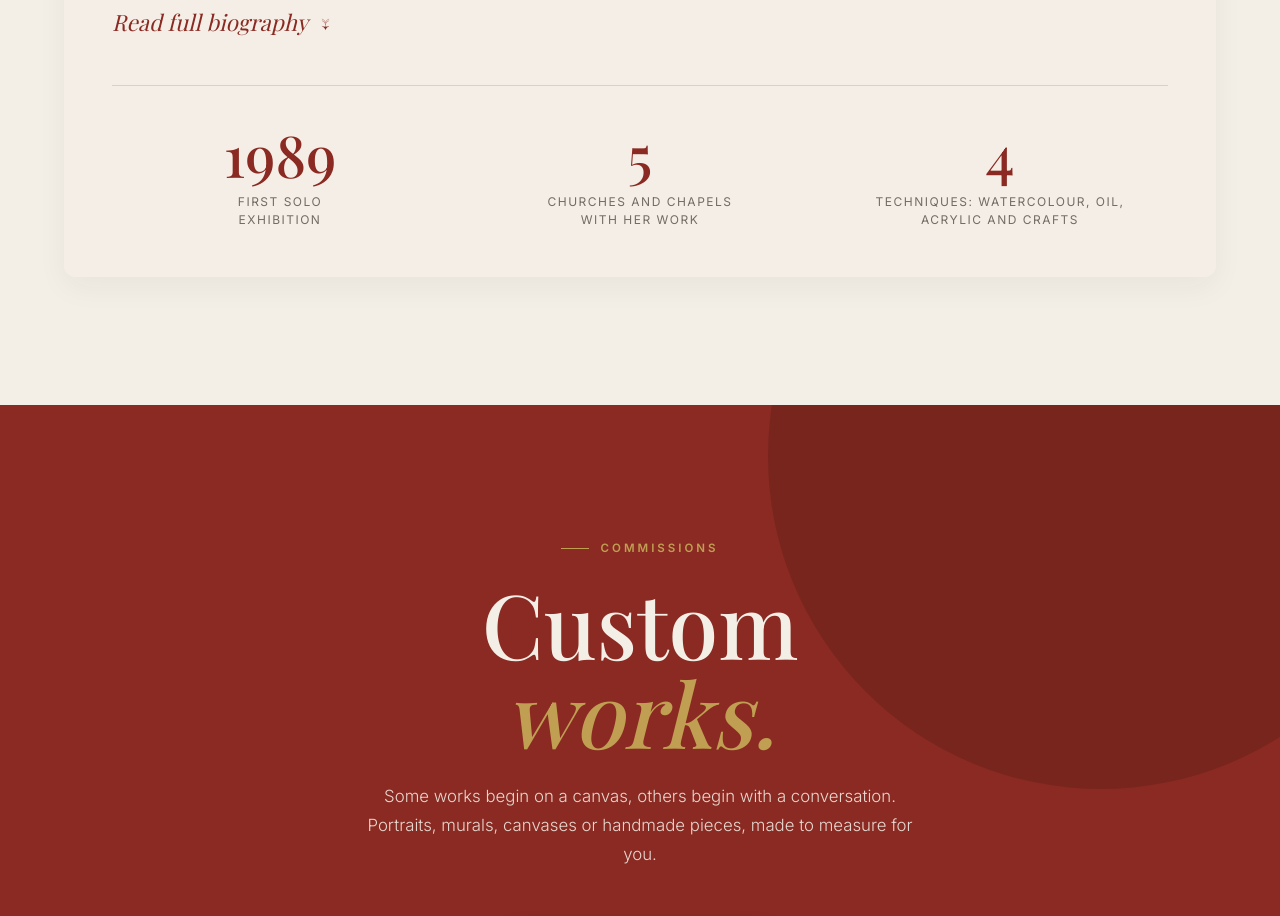
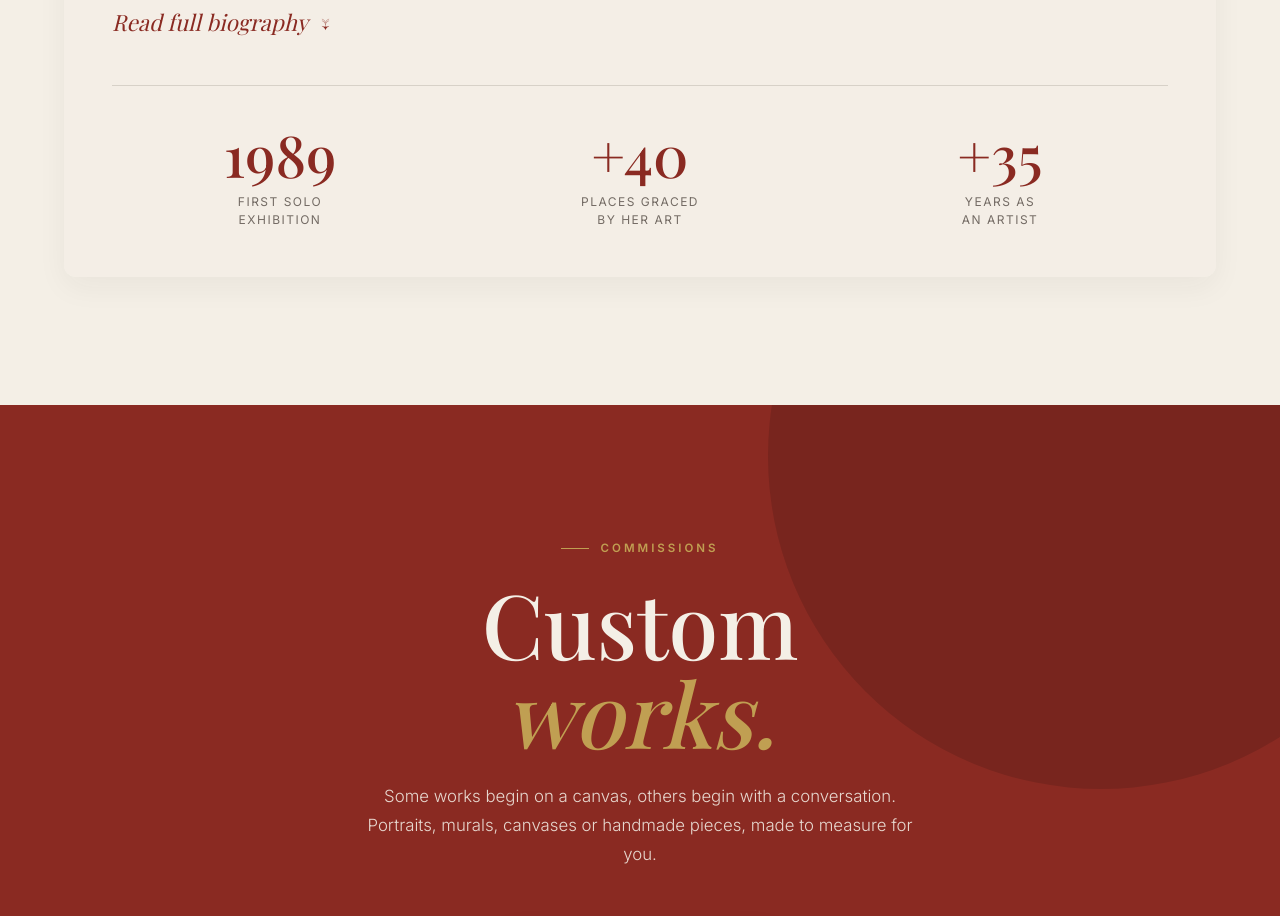
Before and after one commit to RicardoSantos05/Web, a plain HTML site: page index.html in a window 1280 px wide. Shown: the part 3320-4236 px from the top of the page. Drawn offline with nearby package versions, Linux system fonts and the light colour scheme; no server answers; a web font is replaced by a local one.

Commit message:
Update 3.4

```diff
--- a/index.html
+++ b/index.html
@@ -982,8 +982,8 @@
 
             <div class="bio-stats">
                 <div class="bio-stat"><div class="stat-num" data-count="1989" data-from="1950">1989</div><div class="stat-label" data-i18n="bio.stat1">Primeira exposição<br>individual</div></div>
-                <div class="bio-stat"><div class="stat-num" data-count="5">5</div><div class="stat-label" data-i18n="bio.stat2">Igrejas e capelas<br>com obra sua</div></div>
-                <div class="bio-stat"><div class="stat-num" data-count="4">4</div><div class="stat-label" data-i18n="bio.stat3">Técnicas: aguarela, óleo,<br>acrílico e artesanato</div></div>
+                <div class="bio-stat"><div class="stat-num" data-count="40" data-prefix="+">+40</div><div class="stat-label" data-i18n="bio.stat2">Espaços com a<br>sua arte</div></div>
+                <div class="bio-stat"><div class="stat-num" data-count="35" data-prefix="+">+35</div><div class="stat-label" data-i18n="bio.stat3">Anos de<br>percurso artístico</div></div>
             </div>
         </div>
     </section>
@@ -1178,8 +1178,8 @@
             'bio.p8': 'I continued to create works for churches and chapels, such as the Church of Roda in Mangualde (2007) and the Chapel of Rainha Santa Isabel at Quinta da Estrada, Vale de Távora, Aguiar da Beira (2008). In 2013 I painted a mural with a biblical scene for the Church of Fornos de Maceira Dão and, in 2014, created a work for the Church of Gradiz in Aguiar da Beira.',
             'bio.p9': 'My journey is deeply marked by the union of art and spirituality. In every work I create, I seek to convey emotion, faith and beauty, leaving an artistic contribution that reflects not only my passion for painting but also my commitment to culture and the community.',
             'bio.readMore': 'Read full biography', 'bio.readLess': 'Show less',
-            'bio.stat1': 'First solo<br>exhibition', 'bio.stat2': 'Churches and chapels<br>with her work',
-            'bio.stat3': 'Techniques: watercolour, oil,<br>acrylic and crafts',
+            'bio.stat1': 'First solo<br>exhibition', 'bio.stat2': 'Places graced<br>by her art',
+            'bio.stat3': 'Years as<br>an artist',
             'custom.eyebrow': 'Commissions', 'custom.title': 'Custom<br><em>works.</em>',
             'custom.text': 'Some works begin on a canvas, others begin with a conversation. Portraits, murals, canvases or handmade pieces, made to measure for you.',
             'custom.btn': 'Tell me your idea', 'custom.caption': 'Direct chat on WhatsApp',
@@ -2860,11 +2860,12 @@
             const end = Number(el.dataset.count);
             const counter = { v: Number(el.dataset.from || 0) };
             if (REDUCED_MOTION) return;
-            el.textContent = counter.v;
+            const pre = el.dataset.prefix || '', suf = el.dataset.suffix || '';
+            el.textContent = pre + counter.v + suf;
             gsap.to(counter, {
                 v: end, duration: 2, ease: 'power2.out',
                 scrollTrigger: { trigger: el, start: 'top 90%', once: true },
-                onUpdate: () => { el.textContent = Math.round(counter.v); }
+                onUpdate: () => { el.textContent = pre + Math.round(counter.v) + suf; }
             });
         });
 
```
